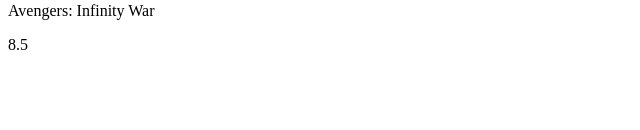
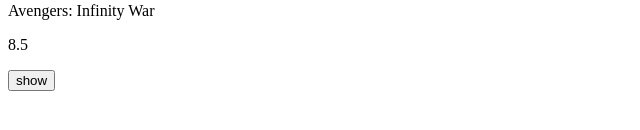
Before and after one commit to actpohabtNS/React, a React (Create React App) app in the folder lessons/react-warriors/: page / in a window 1280 px wide. Shown: the part 326-456 px from the top of the page, without its empty margins (0-640 px from the left). Built offline with nearby package versions, Linux system fonts and the light colour scheme.

Commit message:
[ ADDED ] show button

```diff
--- a/lessons/react-warriors/src/index.js
+++ b/lessons/react-warriors/src/index.js
@@ -11,14 +11,30 @@ const movie = {
 };
 
 class MovieItem extends React.Component {
+  constructor() {
+    super();
+
+    this.state = {
+      show: false
+    };
+  }
+
   render() {
-    const {data: {title, rate, image}} = this.props;
+    const {data: {title, rate, image, overview}} = this.props;
 
     return (
       <div>
         <img src={image} alt={title}></img>
         <p>{title}</p>
         <p>{rate}</p>
+        <button
+        onClick={ () => {
+            this.setState({show: true});
+          }
+        }
+        >
+          show</button>
+        {this.state.show ? <p>{overview}</p> : null}
       </div>
     )
   }
```
